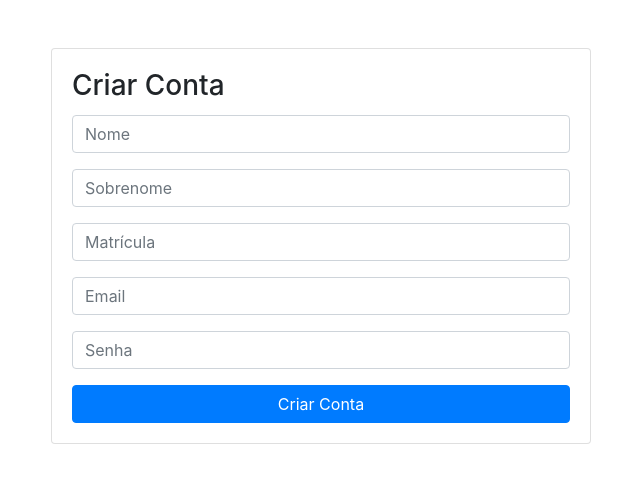
After one commit to WilsonTeles/where-is-my-classroom, a CodeIgniter app: page /where-is-my-classroom/home/criarConta in a window 1280 px wide. The commit adds this page. Shown: the top 483 px of the page, without its empty margins (319-959 px from the left). Run offline with CodeIgniter, Linux system fonts and the light colour scheme; some libraries are stand-ins or nearby versions.

Commit message:
Implementação da criação de usuário e ajustes de algumas funções e condições

```diff
--- a/application/controllers/Home.php
+++ b/application/controllers/Home.php
@@ -39,6 +39,43 @@ class Home extends CI_Controller
     public function login()
     {
         $this->load->view('login.phtml');
+    }
+    public function criarConta(){
+        $this->load->view('criar_conta.phtml');
+    }
+
+    public function salvarConta(){
+        $this->load->library('form_validation');
+        $validLogin = false;
+        $this->form_validation->set_rules('first_name', 'Nome', 'required');
+        $this->form_validation->set_rules('last_name', 'Sobrenome', 'required');
+        $this->form_validation->set_rules('enrollment_code', 'Matricula', 'required');
+        $this->form_validation->set_rules('email', 'Email', 'trim|required|valid_email');
+        $this->form_validation->set_rules('password', 'Senha', 'required');
+
+        if (!$this->form_validation->run()) {
+            $this->index();
+            //redirect('./');
+            //$this->load->view('home.phtml');
+        } else {
+            foreach ($_POST as $key => $value) {
+                $data[$key] = $this->input->post($key);
+            }
+            $data['is_admin'] = 0;
+            $email = $this->db->get_where('user', array('email' => $data['email']))->row();
+            $mat = $this->db->get_where('user', array('enrollment_code' => $data['enrollment_code']))->row();
+            if (isset($email) || isset($mat)){
+                var_dump($email);
+                var_dump($mat);
+            } else {
+                $last_id = $this->Classroom_model->criarConta($data);
+                $session = array('user_id' => $last_id, 'user_firstname' => $data['first_name'], 'is_admin' => $data['is_admin'], 'logged' => true);
+                $this->session->set_userdata($session);
+                redirect('user/user');
+            }
+
+            var_dump($data);
+        }
     }
 
     public function loginValidate()
--- a/application/models/Classroom_model.php
+++ b/application/models/Classroom_model.php
@@ -4,6 +4,10 @@ class Classroom_model extends CI_Model
     public function __construct()
     {
         parent::__construct();
+    }
+    public function criarConta($data){
+        $this->db->insert('user', $data);
+        return $this->db->insert_id();
     }
     public function joinQuery($param)
     {
@@ -121,7 +125,7 @@ class Classroom_model extends CI_Model
     public function getTurmasByUserId($id, $queryString)
     {
         $collection = $this->getDetalhesTurmasUsuario($id, $queryString);
-        $className[] = null;
+        $className = null;
         if (!empty($collection->result())) {
             $className = $this->getTableArray($collection);
         }
--- /dev/null
+++ b/application/views/criar_conta.phtml
@@ -0,0 +1,55 @@
+<?php
+defined('BASEPATH') or exit('No direct script access allowed');
+?>
+<!doctype html>
+<html lang="en">
+<head>
+    <meta charset="UTF-8">
+    <meta name="viewport"
+          content="width=device-width, user-scalable=no, initial-scale=1.0, maximum-scale=1.0, minimum-scale=1.0">
+    <meta http-equiv="X-UA-Compatible" content="ie=edge">
+    <title>Criar Conta</title>
+    <link rel="stylesheet" href="<?php echo base_url('assets/css/bootstrap.min.css') ?>">
+</head>
+<body>
+<div class="container">
+
+    <div class="row mt-5 justify-content-center">
+        <div class="col-md-6">
+            <div class="card">
+                <div class="card-body">
+                    <h3 class="card-title">Criar Conta</h3>
+                    <?php echo validation_errors();
+                    if (isset($error)) { ?>
+                        <h4 style="color:red"><?php echo $error; ?> </h4>
+                    <?php
+                } ?>
+                    <?php echo form_open('home/salvarConta'); ?>
+                    <div class="form-group">
+                        <input type="text" class="form-control" placeholder="Nome" name="first_name">
+                    </div>
+                    <div class="form-group">
+                        <input type="text" class="form-control" placeholder="Sobrenome" name="last_name">
+                    </div>
+                    <div class="form-group">
+                        <input type="text" class="form-control" placeholder="Matrícula" name="enrollment_code">
+                    </div>
+                    <div class="form-group">
+                        <input type="text" class="form-control" placeholder="Email" name="email">
+                    </div>
+                    <div class="form-group">
+                    <input type="password" class="form-control" placeholder="Senha" name="password">
+                    </div>
+                    <?php echo form_submit('', 'Criar Conta', "class='btn btn-primary  btn-block'");
+                    echo form_close(); ?>
+                </div>
+            </div>
+        </div>
+    </div>
+
+    <script type="application/javascript" src="<?php echo base_url('assets/js/jquery-3.3.1.min.js') ?>"></script>
+    <script type="application/javascript" src="<?php echo base_url('assets/js/popper.min.js') ?>"></script>
+    <script type="application/javascript" src="<?php echo base_url('assets/js/bootstrap.js') ?>"></script>
+
+</body>
+</html>
--- a/application/views/user/home.phtml
+++ b/application/views/user/home.phtml
@@ -87,7 +87,7 @@ defined('BASEPATH') or exit('No direct script access allowed');
 
     <div class="col-md-12">
       <div class="card-columns">
-        <?php if(!empty($table)): ?>
+        <?php if(!empty($this->session->userdata('table'))): ?>
         <?php foreach($table as $row) : ?>
           <div class="card">
             <div class="card-body">
```
Also changed, not shown: application/views/home.phtml (+9 -6 lines).
